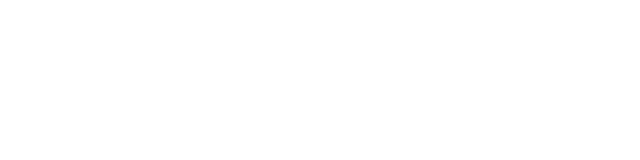
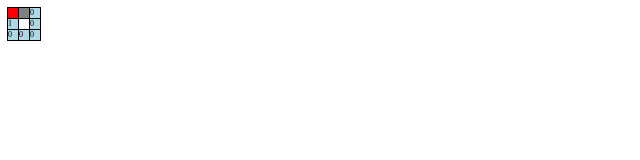
Before and after one commit to Aure-en/minesweeper, a React (Create React App) app: page / in a window 1280 px wide. Shown: the top 160 px of the page, without its empty margins (0-640 px from the left). Built offline with nearby package versions, Linux system fonts and the light colour scheme.

Commit message:
[Feature] Grid and Cell components created

```diff
--- a/src/App.jsx
+++ b/src/App.jsx
@@ -1,8 +1,10 @@
 import React from 'react';
+import Grid from './components/Grid';
 
 function App() {
   return (
     <div className="App">
+      <Grid size={3} mines={10} />
     </div>
   );
 }
--- a/src/components/Cell.jsx
+++ b/src/components/Cell.jsx
@@ -1,9 +1,34 @@
 import React from 'react';
+import styled from 'styled-components';
 
-function Cell() {
+function Cell({ adjacentMineCount, tested, type }) {
   return (
-    <div />
+    <CellStyled type={type}>{ tested ? adjacentMineCount : '' }</CellStyled>
   );
 }
 
+const handleColor = (type) => {
+  console.log(type);
+  switch (type) {
+    case 'untouched':
+      return '#808080';
+    case 'loose':
+      return '#FF0000';
+    case 'flagged':
+      return '#fffff';
+    default:
+      return '#ADD8E6';
+  }
+};
+
+const CellStyled = styled.div`
+  display: flex;
+  width: 10px;
+  height: 10px;
+  font-size: 0.5em;
+  border: 1px solid black;
+  background-color: ${(props) => handleColor(props.type)};
+  margin: -1px 0 0 -1px;
+`;
+
 export default Cell;
--- a/src/components/Grid.jsx
+++ b/src/components/Grid.jsx
@@ -1,13 +1,61 @@
 import React from 'react';
+import styled from 'styled-components';
+import Cell from './Cell';
 import useGrid from '../hooks/useGrid';
-import Cell from "./Cell";
 
 function Grid({ size, mines }) {
-  const { grid } = useGrid({ size, mines });
+  // const { grid } = useGrid({ size, mines });
+  const initialGrid = [
+    ['X', 1, 0],
+    [1, 1, 0],
+    [0, 0, 0],
+  ];
+  const playGrid = [
+    ['tested', 'untouched', 'tested'],
+    ['tested', 'flagged', 'tested'],
+    ['tested', 'tested', 'tested'],
+  ];
+
+  const gridElement = [];
+  initialGrid.forEach((row, rowIndex) => {
+    row.forEach((cell, columnIndex) => {
+      const keyValue = rowIndex * size + columnIndex;
+      const cellState = playGrid[rowIndex][columnIndex];
+      const cellContent = initialGrid[rowIndex][columnIndex];
+      let type;
+      if (cellState !== 'tested') {
+        type = cellState;
+      } else if (cellContent === 'X') {
+        type = 'loose';
+      } else {
+        type = 'safe';
+      }
+
+      gridElement.push(
+        <Cell
+          key={keyValue}
+          tested={cellState === 'tested'}
+          type={type}
+          adjacentMineCount={!isNaN(initialGrid[rowIndex][columnIndex])
+            ? initialGrid[rowIndex][columnIndex]
+            : null}
+        />,
+      );
+    });
+  });
 
   return (
-    // Affiche la grille
+    <GridStyled size={size}>
+      { gridElement }
+    </GridStyled>
   );
 }
 
+const GridStyled = styled.div`
+  display: grid;
+  width: ${(props) => `${props.size * 2}px`};
+  grid-template-columns: repeat(${(props) => props.size}, 1fr);
+  grid-gap: 0px 0px;
+`;
+
 export default Grid;
```
